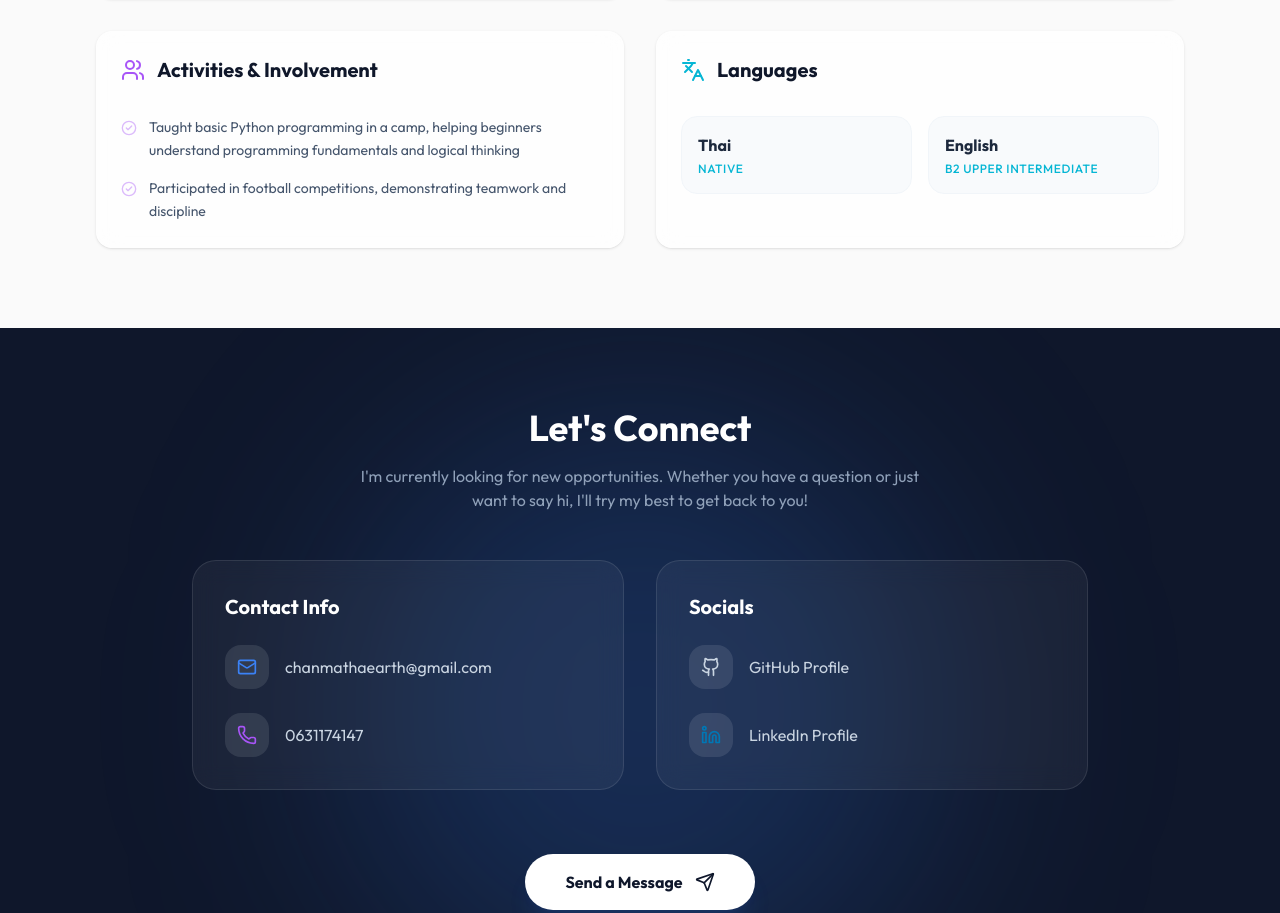
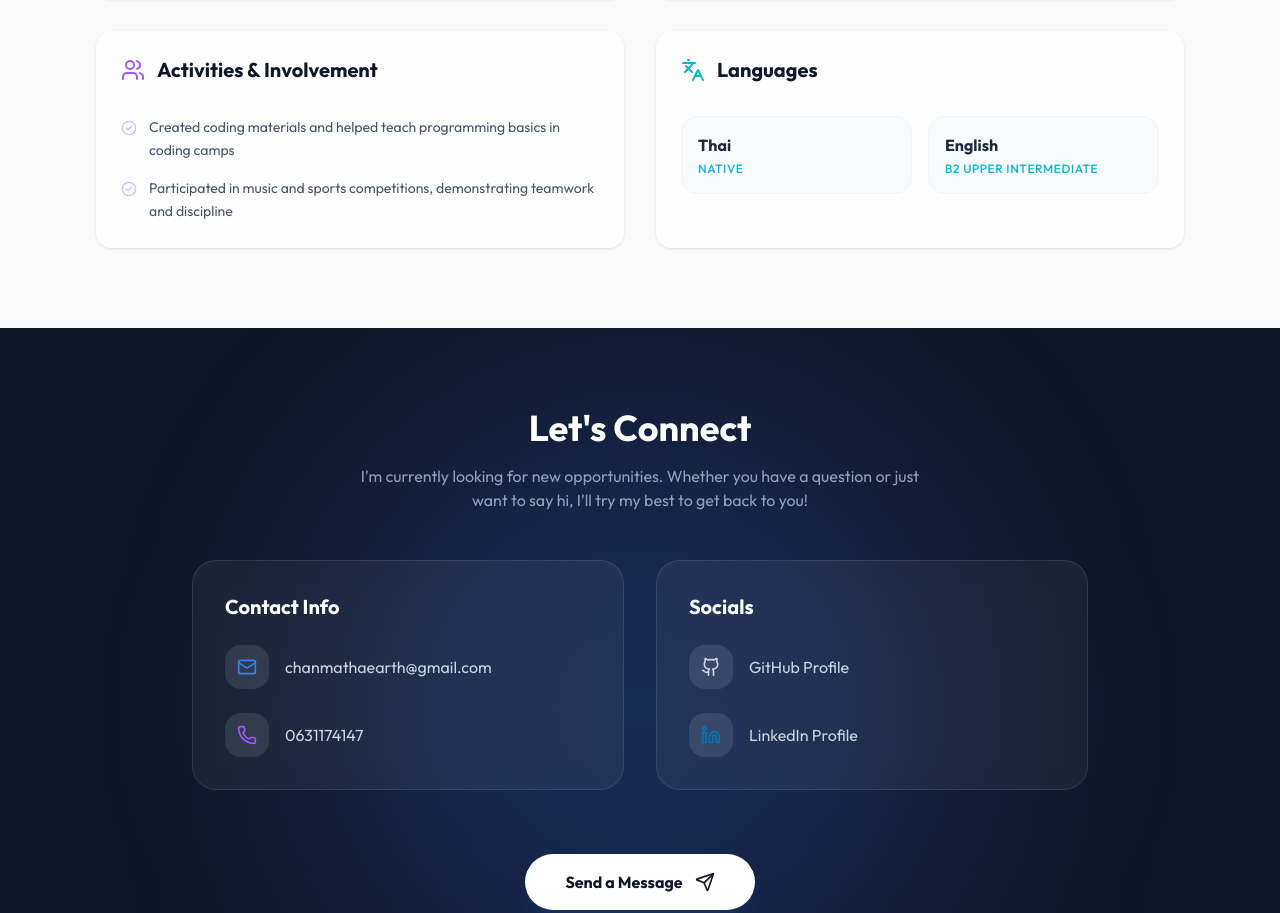
Before and after one commit to chanmathaearth/portfolio_chanmatha, a React (Vite) app: page / in a window 1280 px wide. Shown: the part 4164-5077 px from the top of the page. Built offline with nearby package versions, Linux system fonts and the light colour scheme.

Commit message:
Edit Activities Data

```diff
--- a/src/data/portfolio.ts
+++ b/src/data/portfolio.ts
@@ -114,7 +114,7 @@ export const portfolioData: PortfolioData = {
     { name: "English", level: "B2 Upper Intermediate" },
   ],
   activities: [
-    "Taught basic Python programming in a camp, helping beginners understand programming fundamentals and logical thinking",
-    "Participated in football competitions, demonstrating teamwork and discipline",
+    "Created coding materials and helped teach programming basics in coding camps",
+    "Participated in music and sports competitions, demonstrating teamwork and discipline",
   ],
 };
```
